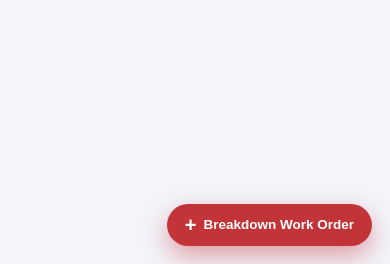
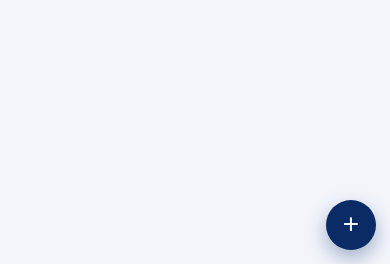
Before and after one commit to BSC23609/bsc-inspection, a Python web app: template app/templates/admin/apps.html in a window 390 px wide. Shown: the part 580-844 px from the top of the page. Run offline with Jinja, Linux system fonts and the light colour scheme; the template is opened without the code that fills it: most values are stand-ins (such as "Sample title", 1, 10 or a date in 2020).

Commit message:
Phones: work-order buttons fold into one small + button; pages end with room so nothing is covered
Co-Authored-By: Claude Opus 5.5 <noreply@anthropic.com>
Claude-Session: https://claude.ai/code/session_01BqPgDQU7GYaxWHqaMZJ6S3

```diff
--- a/templates/base.html
+++ b/templates/base.html
@@ -125,6 +125,19 @@ function toast(kind,msg){var t=document.getElementById('toast');if(!t)return;t.c
 .gbd-fab-bd{background:#c23438;box-shadow:0 10px 26px rgba(194,52,56,.45)}.gbd-fab-bd:hover{background:#a82c30}
 .gbd-fab-upm{background:#0a2b66;box-shadow:0 10px 26px rgba(10,43,102,.4)}.gbd-fab-upm:hover{background:#082150}
 .gbd-fab:active{transform:translateY(1px)}
+.gbd-toggle{display:none}
+/* Keep the end of every page clear of the floating buttons, so the last row's PDF / Edit can be reached. */
+main.page{padding-bottom:96px}
+@media(max-width:900px){
+  .gbd-fab-wrap{right:14px;bottom:14px;gap:8px}
+  .gbd-fab-wrap .gbd-fab{display:none}
+  .gbd-fab-wrap.open .gbd-fab{display:inline-flex;padding:10px 16px}
+  .gbd-fab-wrap.open .gbd-fab .gbd-lbl{font-size:13px}
+  .gbd-toggle{display:inline-flex;align-items:center;justify-content:center;width:50px;height:50px;border-radius:50%;border:0;cursor:pointer;
+    background:#0a2b66;color:#fff;font-size:28px;line-height:1;box-shadow:0 8px 20px rgba(10,43,102,.35);transition:transform .15s}
+  .gbd-toggle span{display:block;transform:translateY(-1px)}
+  .gbd-fab-wrap.open .gbd-toggle{transform:rotate(45deg);background:#38445a}
+}
 .gbd-scrim{position:fixed;inset:0;background:rgba(8,24,40,.5);display:none;align-items:flex-start;justify-content:center;z-index:90;padding:24px 14px;overflow:auto}
 .gbd-modal{background:#fff;border-radius:16px;max-width:560px;width:100%;box-shadow:0 22px 60px rgba(0,0,0,.32)}
 .gbd-mh{display:flex;align-items:center;gap:10px;padding:15px 18px;border-bottom:1px solid var(--line,#e6ebf1)}
@@ -159,11 +172,14 @@ function toast(kind,msg){var t=document.getElementById('toast');if(!t)return;t.c
 .gbd-thumb img{width:100%;height:100%;object-fit:cover}
 .gbd-thumb .x{position:absolute;top:1px;right:1px;background:rgba(0,0,0,.55);color:#fff;border-radius:50%;width:17px;height:17px;line-height:16px;text-align:center;font-size:12px;cursor:pointer}
 </style>
-<div class="gbd-fab-wrap">
+<div class="gbd-fab-wrap" id="gbd_fabs">
   {% if emp and (emp.is_admin or emp.is_maint) %}
   <button class="gbd-fab gbd-fab-upm" type="button" onclick="gbdOpen('Unscheduled PM')" title="Unscheduled PM Work Order" aria-label="Unscheduled PM Work Order"><span class="gbd-plus">+</span><span class="gbd-lbl">Unscheduled PM Work Order</span></button>
   {% endif %}
   <button class="gbd-fab gbd-fab-bd" type="button" onclick="gbdOpen('Breakdown')" title="Breakdown Work Order" aria-label="Breakdown Work Order"><span class="gbd-plus">+</span><span class="gbd-lbl">Breakdown Work Order</span></button>
+  <!-- Phones: one small round button; tap it to show the work-order choices, so nothing on the page is covered -->
+  <button class="gbd-toggle" type="button" aria-label="New work order" aria-expanded="false"
+          onclick="var w=document.getElementById('gbd_fabs');var o=w.classList.toggle('open');this.setAttribute('aria-expanded',o)"><span>+</span></button>
 </div>
 <div class="gbd-scrim" id="gbd_scrim"><div class="gbd-modal">
   <div class="gbd-mh">{{ icon('warn',18) }}<b id="gbd_modal_title">WORK ORDER</b><span style="flex:1"></span>
```
